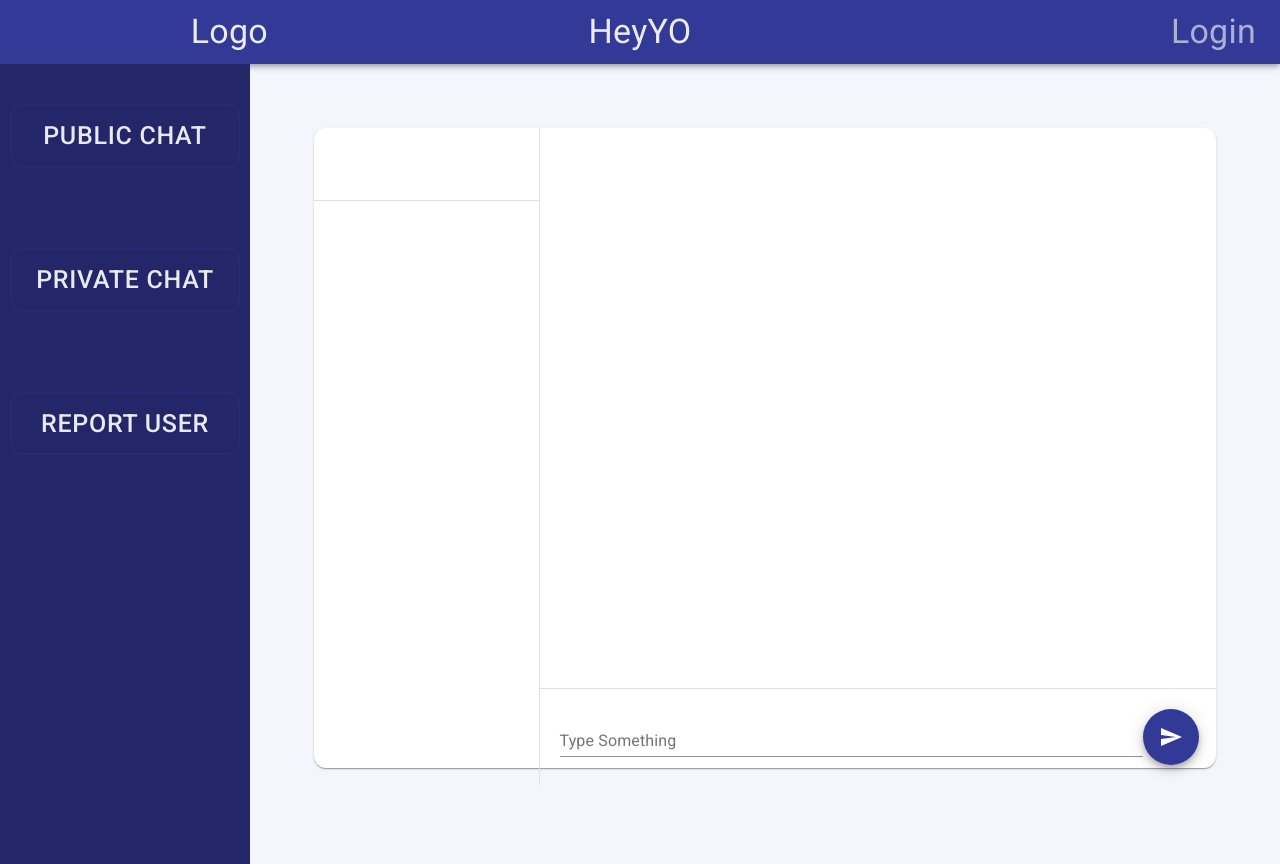
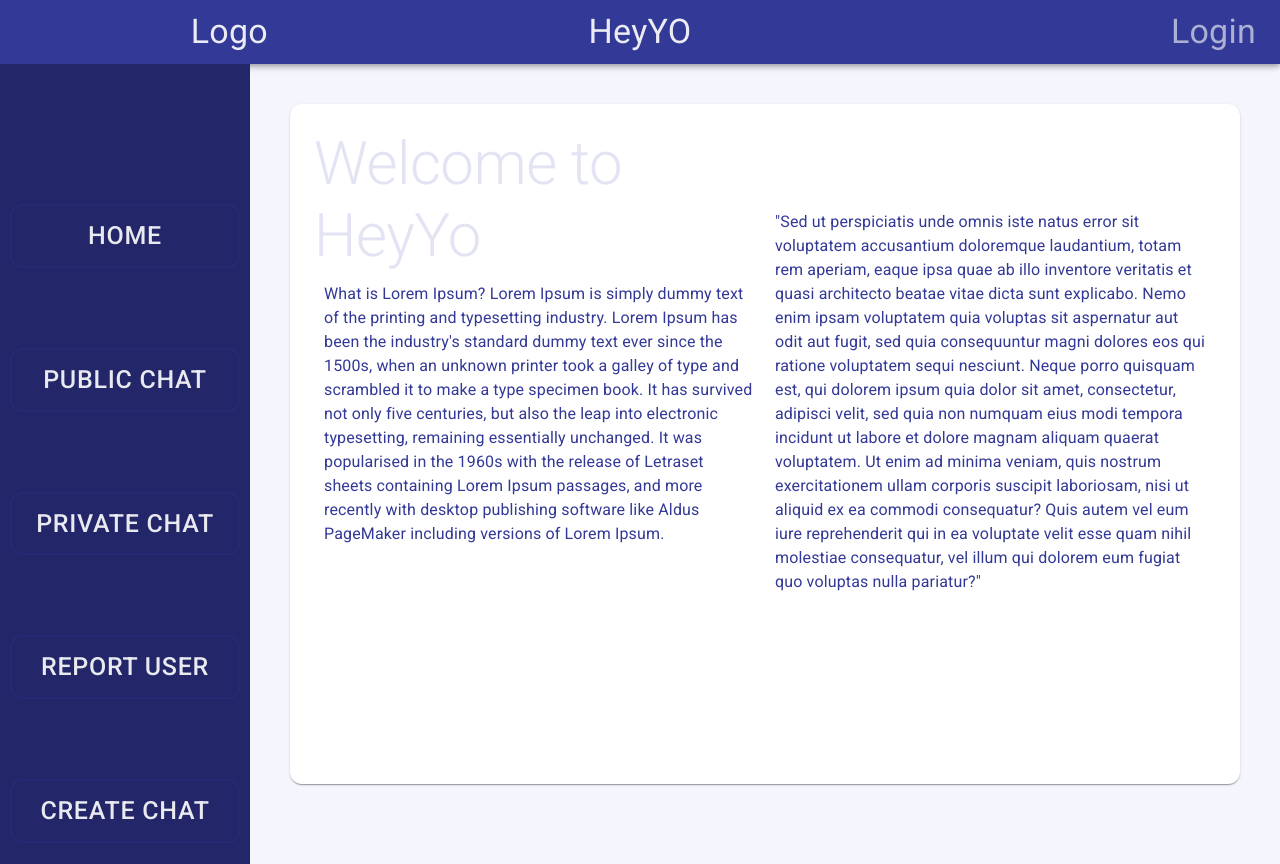
Before and after one commit to LapadatGabriel99/HeyYoFrontend, a React (Create React App) app: page /userHub in a window 1280 px wide. Built offline with nearby package versions, Linux system fonts and the light colour scheme.

Commit message:
Managed the some of the sub routes for the user hub component.

```diff
--- a/src/App.js
+++ b/src/App.js
@@ -71,7 +71,7 @@ function App() {
                       role={authorizationState.role}
                       isLoggedIn={isLoggedIn}
                       component={PostLoginAdminMock}/>
-          <Route exact path='/userHub' component={UserHub}/>
+          <Route path='/userHub' component={UserHub}/>
         </div>
         <CssBaseline/>
       </MuiThemeProvider>
--- a/src/components/chat/Connect.js
+++ b/src/components/chat/Connect.js
@@ -1,5 +1,6 @@
-import { Button, Grid, makeStyles, Typography } from '@material-ui/core'
+import { Button, Grid, makeStyles, Paper, Typography } from '@material-ui/core'
 import React from 'react'
+import { useHistory } from 'react-router'
 
 const useStyles = makeStyles(theme => ({
     joinBtn: {
@@ -8,20 +9,30 @@ const useStyles = makeStyles(theme => ({
     title: {
         color: theme.palette.primary.main,
         marginBottom: 50
+    },
+    pageContent: {
+        margin: '100px auto',
+        paddingTop: 100,
+        paddingLeft: 160,
+        width: 570,
+        height: 360
     }
 }))
 
 const Connect = (props) => {
     const classes = useStyles()
 
-    const { chatName } = props
+    const { chatName, url } = props
 
-    const onJoinButtonClick = e => {
+    const history = useHistory()
 
+    const onJoinButtonClick = (link, history) => {
 
+        history.push(link)
     }
 
     return (
+        <Paper className={classes.pageContent}>
             <Grid container>
                 <Grid align='center'>
                         <Typography variant='h3'
@@ -33,11 +44,13 @@ const Connect = (props) => {
                                 className={classes.joinBtn}
                                 color='secondary'
                                 size='large'
-                        onClick={() => onJoinButtonClick()}>
+                                onClick={() =>
+                                    onJoinButtonClick(`${url}/public/chat`, history)}>
                             Join
                         </Button>
                 </Grid>
             </Grid>
+        </Paper>
     )
 }
 
--- a/src/components/user/HomePage.js
+++ b/src/components/user/HomePage.js
@@ -1,4 +1,4 @@
-import { Grid, makeStyles, Typography } from '@material-ui/core'
+import { Grid, makeStyles, Paper, Typography } from '@material-ui/core'
 import React from 'react'
 
 const useStyles = makeStyles(theme => ({
@@ -12,6 +12,11 @@ const useStyles = makeStyles(theme => ({
     },
     secondColumn: {
         marginTop: '72px'
+    },
+    pageContent: {
+        margin: theme.spacing(5),
+        padding: theme.spacing(3),
+        height: '85vh'
     }
 }))
 
@@ -19,6 +24,7 @@ const HomePage = (props) => {
     const classes = useStyles()
 
     return (
+        <Paper className={classes.pageContent}>
             <Grid container>
                 <Grid item xs={6}>
                     <Typography variant='h2' className={classes.title}>
@@ -35,6 +41,7 @@ const HomePage = (props) => {
                     </Typography>
                 </Grid>
             </Grid>
+        </Paper>
     )
 }
 
--- a/src/components/user/SideMenu.js
+++ b/src/components/user/SideMenu.js
@@ -9,7 +9,8 @@ const useStyles = makeStyles(theme => ({
         left: '0px',
         height: '100%',
         width: '250px',
-        backgroundColor: theme.palette.primary.dark
+        backgroundColor: theme.palette.primary.dark,
+        paddingTop: 100
     },
     sideBtn: {
         opacity: '0.9',
@@ -25,15 +26,30 @@ const useStyles = makeStyles(theme => ({
     }
 }))
 
-const SideMenu = (props) => {
+const SideMenu = (fullProps) => {
     const classes = useStyles()
+
+    const {url, props} = fullProps
+
+    const onButtonClick = (link, history) => {
+
+        history.push(link)
+    }
 
     return (
         <div className={classes.sideMenu}>
             <Button className={classes.sideBtn}
                     color='primary'
                     variant='text'
-                    size='large'>
+                    size='large'
+                    onClick={() => onButtonClick(url, props.history)}>
+                Home
+            </Button>
+            <Button className={classes.sideBtn}
+                    color='primary'
+                    variant='text'
+                    size='large'
+                    onClick={() => onButtonClick(`${url}/public`, props.history)}>
                 Public Chat
             </Button>
             <Button className={classes.sideBtn}
@@ -48,6 +64,12 @@ const SideMenu = (props) => {
                     size='large'>
                 Report User
             </Button>
+            <Button className={classes.sideBtn}
+                    color='primary'
+                    variant='text'
+                    size='large'>
+                Create Chat
+            </Button>
         </div>
     )
 }
--- a/src/components/user/UserHub.js
+++ b/src/components/user/UserHub.js
@@ -1,5 +1,6 @@
 import { makeStyles, Paper } from '@material-ui/core'
 import React from 'react'
+import { Route, Switch, useRouteMatch } from 'react-router'
 import Chat from '../chat/Chat'
 import Connect from '../chat/Connect'
 import HomePage from './HomePage'
@@ -10,34 +11,30 @@ const useStyles = makeStyles(theme => ({
         paddingLeft: '250px',
         width: '100%'
     },
-    homePageContent: {
-        margin: theme.spacing(5),
-        padding: theme.spacing(3),
-        height: '85vh'
-    },
-    publicChatPageContent: {
-        margin: '100px auto',
-        paddingTop: 100,
-        paddingLeft: 160,
-        width: 570,
-        height: 360
-    },
 }))
 
 const UserHub = (props) => {
     const classes = useStyles()
 
+    const { url, path} = useRouteMatch()
+
+    const fullProps = {url, props}
+
     return (
         <React.Fragment>
-            <SideMenu {...props}/>
+            <SideMenu {...fullProps}/>
             <div className={classes.hubMain}>
-                {/*<Paper className={classes.homePageContent}>
-                    <HomePage/>
-                </Paper>*/}
-                {/*<Paper className={classes.publicChatPageContent}>
-                    <Connect chatName='Public Chat'/>
-                </Paper>*/}
-                <Chat/>
+                <Switch>
+                    <Route exact path={path}>
+                        <HomePage/>
+                    </Route>
+                    <Route exact path={`${path}/public`}>
+                        <Connect chatName='Public Chat' url={url}/>
+                    </Route>
+                    <Route exact path={`${path}/public/chat`}>
+                        <Chat/>
+                    </Route>
+                </Switch>
             </div>
         </React.Fragment>
     )
```
Lines whose indentation alone changed are shown as unchanged.
